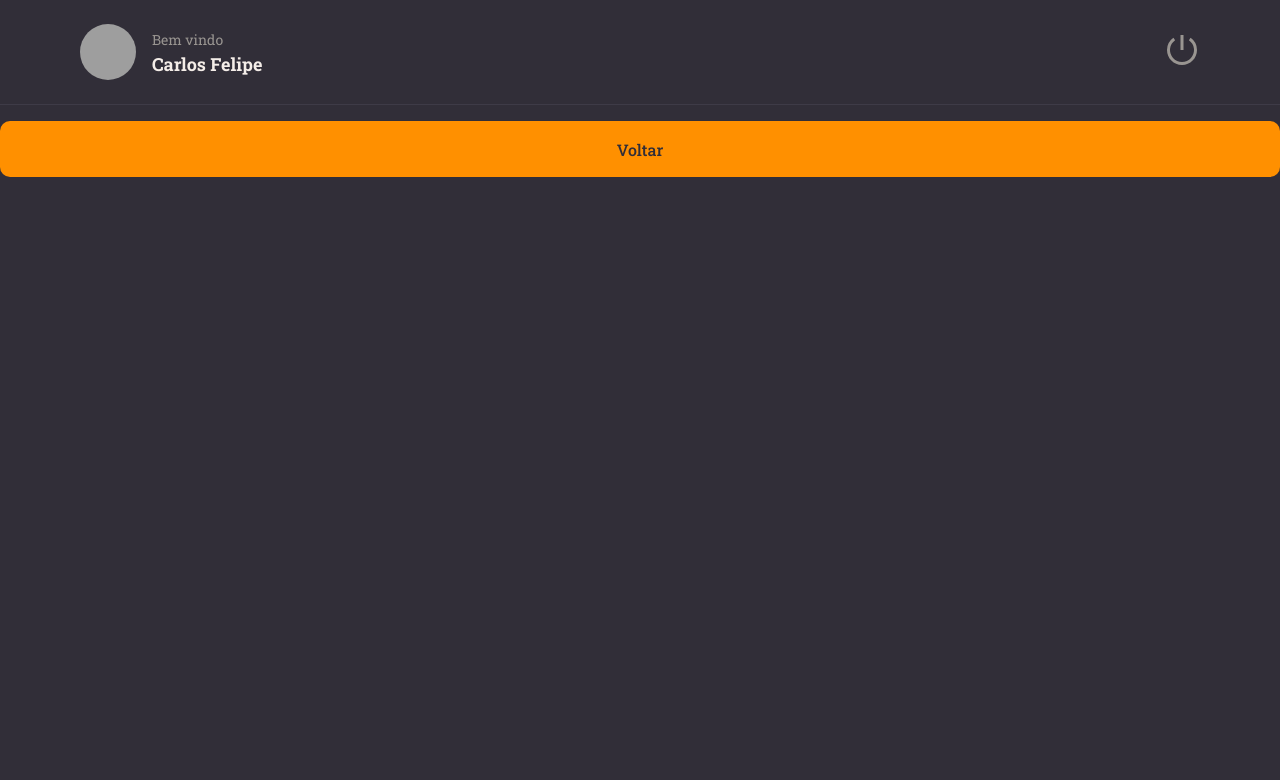
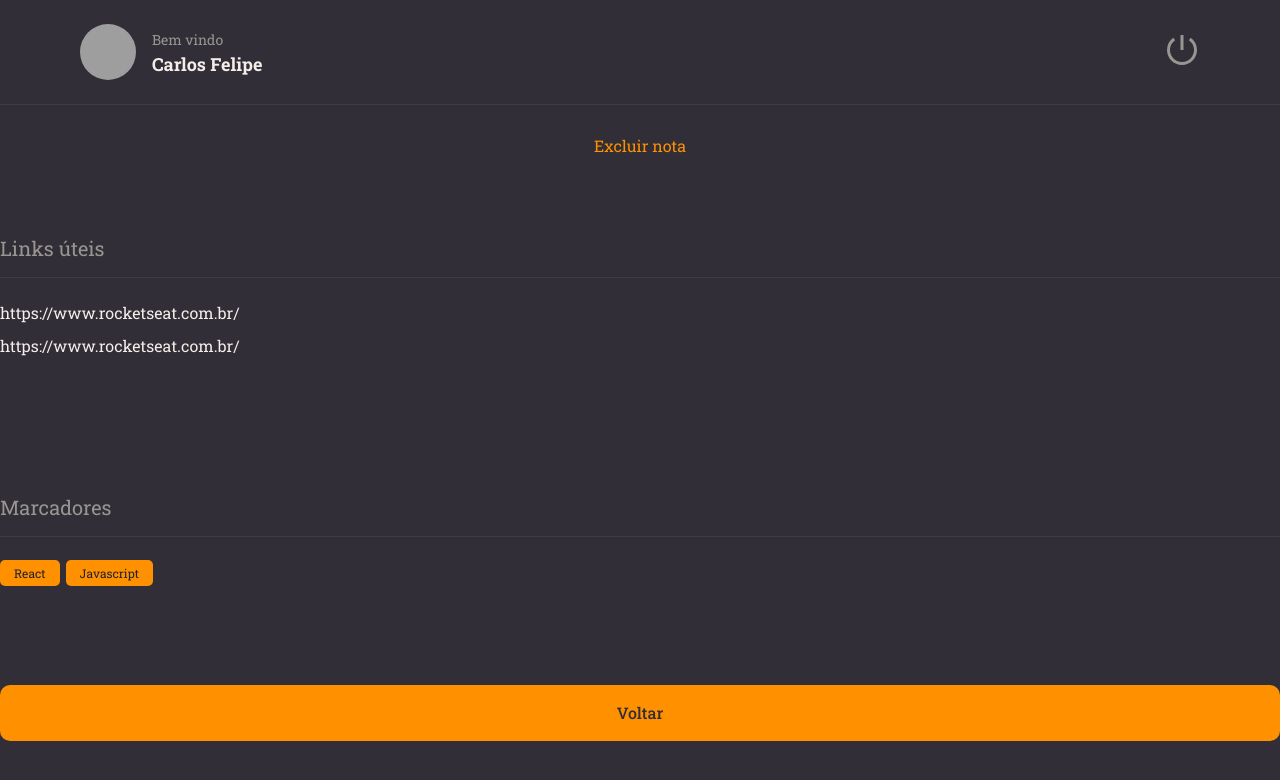
Before and after one commit to Felipe-Monte/vite-project, a React (Vite) app in the folder vite-project/: page / in a window 1280 px wide. Shown: the top 780 px of the page. Built offline with nearby package versions, Linux system fonts and the light colour scheme; grey boxes are pictures that could not be loaded.

Commit message:
create components

```diff
--- /dev/null
+++ b/vite-project/src/components/ButtonText/index.jsx
@@ -0,0 +1,12 @@
+import { Container } from './styles'
+
+export function ButtonText({ title, ...rest }) {
+  return (
+    <Container
+      type='button'
+      {...rest}
+    >
+      {title}
+    </Container>
+  )
+}
--- /dev/null
+++ b/vite-project/src/components/ButtonText/styles.js
@@ -0,0 +1,10 @@
+import styled from 'styled-components'
+
+export const Container = styled.button`
+  background: none;
+  border: none;
+
+  font-size: 16px;
+
+  color: ${({ theme }) => theme.COLORS.ORANGE};
+`
--- /dev/null
+++ b/vite-project/src/components/Section/index.jsx
@@ -0,0 +1,10 @@
+import { Container } from './styles'
+
+export function Section({ title, children }) {
+  return (
+    <Container>
+      <h2>{title}</h2>
+      {children}
+    </Container>
+  )
+}
--- /dev/null
+++ b/vite-project/src/components/Section/styles.js
@@ -0,0 +1,19 @@
+import styled from 'styled-components'
+
+export const Container = styled.section`
+  margin: 50px 0 28px;
+
+  > h2 {
+    border-bottom-width: 1px;
+    border-bottom-style: solid;
+    border-bottom-color: ${({ theme }) => theme.COLORS.BACKGROUND_700};
+
+    padding-bottom: 16px;
+    margin-bottom: 24px;
+
+    color: ${({ theme }) => theme.COLORS.GRAY_100};
+    font-size: 20px;
+    font-weight: 400;
+  }
+
+`
--- /dev/null
+++ b/vite-project/src/components/Tag/index.jsx
@@ -0,0 +1,9 @@
+import { Container } from "./styles"
+
+export function Tag({ title }) {
+  return (
+    <Container>
+      {title}
+    </Container>
+  )
+}
--- /dev/null
+++ b/vite-project/src/components/Tag/styles.js
@@ -0,0 +1,14 @@
+import styled from 'styled-components'
+
+export const Container = styled.span`
+  margin-right: 6px;
+  border-radius: 5px;
+
+  padding: 5px 14px;
+
+  font-size: 12px;
+
+  background-color: ${({ theme }) => theme.COLORS.ORANGE};
+  color: ${({ theme }) => theme.COLORS.BACKGROUND_900};
+
+`
--- a/vite-project/src/pages/Details/index.jsx
+++ b/vite-project/src/pages/Details/index.jsx
@@ -1,6 +1,9 @@
-import { Container } from './styles'
+import { Container, Links } from './styles'
 
 import { Header } from '../../components/Header'
+import { Section } from '../../components/Section'
+import { ButtonText } from '../../components/ButtonText'
+import { Tag } from '../../components/Tag'
 import { Button } from '../../components/Button'
 
 export function Details() {
@@ -8,6 +11,20 @@
     <Container>
       <Header />
 
+      <ButtonText title='Excluir nota'/>
+
+      <Section title='Links úteis'>
+        <Links>
+          <li><a href="#">https://www.rocketseat.com.br/</a></li>
+          <li><a href="#">https://www.rocketseat.com.br/</a></li>
+        </Links>
+      </Section>
+
+      <Section title='Marcadores'>
+        <Tag title='React' />
+        <Tag title='Javascript' />
+      </Section>
+
       <Button title='Voltar' />
     </Container>
   )
--- a/vite-project/src/pages/Details/styles.js
+++ b/vite-project/src/pages/Details/styles.js
@@ -12,3 +12,15 @@
   width: 100%;
   height: 100vh;
 `
+
+export const Links = styled.ul`
+  list-style: none;
+
+  > li {
+    margin-top: 12px;
+
+    a {
+      color: ${({ theme }) => theme.COLORS.WHITE};
+    }
+  }
+`
```
